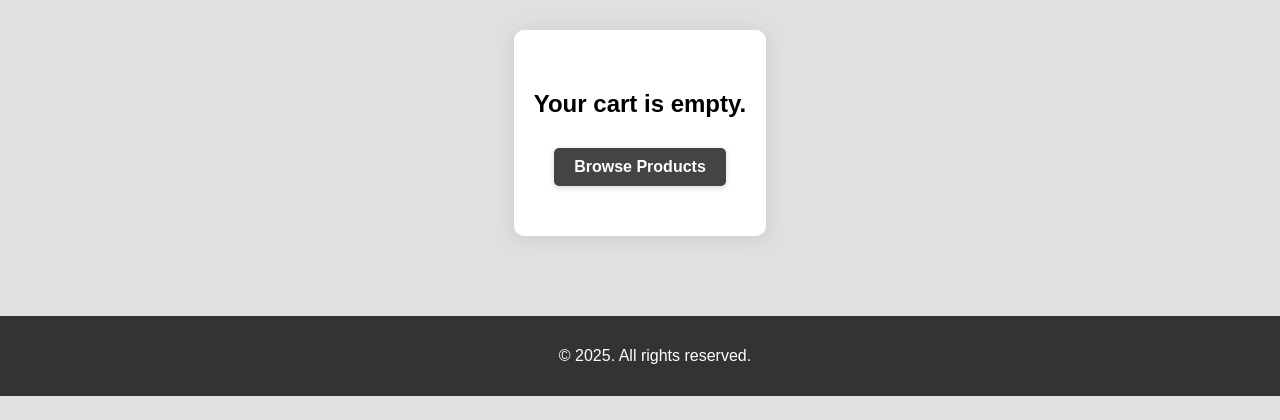
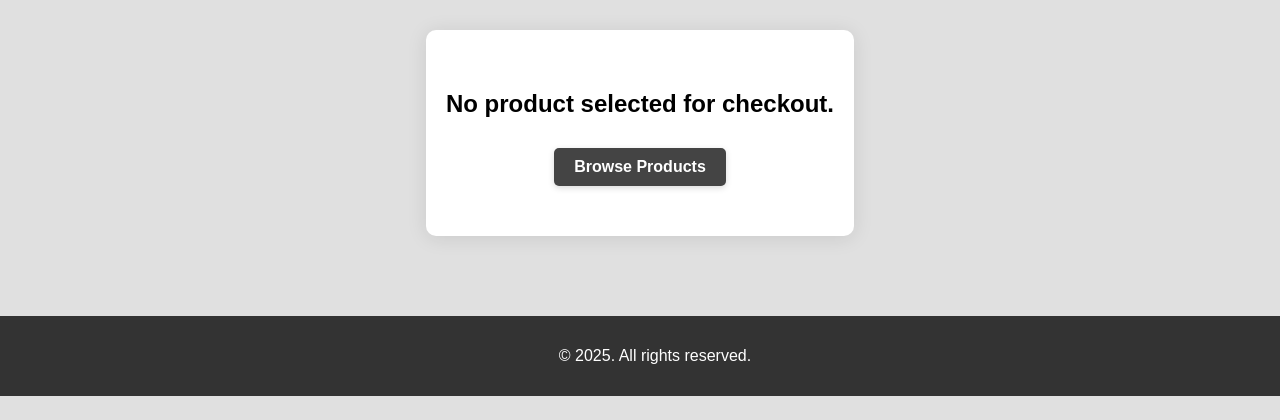
Before and after one commit to adityavshisht/DW3_FinalProject, a PHP site: page /checkout.php in a window 1280 px wide. Shown: the part 105-525 px from the top of the page. Run offline with PHP 8.4, Linux system fonts and the light colour scheme; a user stored in the database is signed in.

```diff
--- a/Pages/checkout.php
+++ b/Pages/checkout.php
@@ -3,75 +3,69 @@ session_start();
 include 'header.php';
 include 'database_connection.php';
 
+// ✅ Ensure user is logged in
 if (!isset($_SESSION['user_id'])) {
-    header("Location: login.php?redirect=checkout.php");
+    $redirectTo = "checkout.php?product_id=" . urlencode($_GET['product_id'] ?? '');
+    header("Location: login.php?redirect=" . $redirectTo);
     exit();
 }
 
-// Make sure cart exists
-if (empty($_SESSION['cart'])) {
-    echo "<main><h2>Your cart is empty.</h2><a href='buy.php' class='btn'>Browse Products</a></main>";
+// ✅ Get product_id from GET or POST
+$product_id = $_SERVER['REQUEST_METHOD'] === 'POST'
+    ? (int)($_POST['product_id'] ?? 0)
+    : (int)($_GET['product_id'] ?? 0);
+
+// ✅ Validate product_id
+if (!$product_id) {
+    echo "<main><h2>No product selected for checkout.</h2><a href='buy.php' class='btn'>Browse Products</a></main>";
     include 'footer.php';
     exit();
 }
 
-// Get products from database
-$product_ids = implode(",", array_keys($_SESSION['cart']));
-$sql = "SELECT * FROM products WHERE product_id IN ($product_ids)";
-$result = $conn->query($sql);
-$products = [];
-$total = 0;
+// ✅ Fetch product details
+$stmt = $conn->prepare("SELECT * FROM products WHERE product_id = ?");
+$stmt->bind_param("i", $product_id);
+$stmt->execute();
+$result = $stmt->get_result();
 
-while ($row = $result->fetch_assoc()) {
-    $row['quantity'] = $_SESSION['cart'][$row['product_id']];
-    $total += $row['price'] * $row['quantity'];
-    $products[] = $row;
+if ($result->num_rows === 0) {
+    echo "<main><h2>Product not found.</h2><a href='buy.php' class='btn'>Back to Products</a></main>";
+    include 'footer.php';
+    exit();
 }
 
-// Handle checkout form submission
-if ($_SERVER['REQUEST_METHOD'] === 'POST') {
-    $name = $_POST['name'];
-    $email = $_POST['email'];
-    $phone = $_POST['phone'];
-    $address = $_POST['address'];
-    $payment = $_POST['payment_method'];
+$product = $result->fetch_assoc();
 
+// ✅ Handle order submission
+if ($_SERVER['REQUEST_METHOD'] === 'POST' && isset($_POST['name'], $_POST['email'], $_POST['phone'], $_POST['address'], $_POST['payment_method'])) {
     $buyer_id = $_SESSION['user_id'];
+    $seller_id = $product['user_id'];
+    $price = $product['price'];
     $payment_status = "Paid";
 
-    foreach ($products as $p) {
-        $product_id = $p['product_id'];
-        $seller_id = $p['user_id'];
-        $price = $p['price'] * $p['quantity'];
+    $stmt = $conn->prepare("INSERT INTO orders (buyer_id, product_id, seller_id, total_price, payment_status) VALUES (?, ?, ?, ?, ?)");
+    $stmt->bind_param("iiids", $buyer_id, $product_id, $seller_id, $price, $payment_status);
+    $stmt->execute();
 
-        $stmt = $conn->prepare("INSERT INTO orders (buyer_id, product_id, seller_id, total_price, payment_status) VALUES (?, ?, ?, ?, ?)");
-        $stmt->bind_param("iiids", $buyer_id, $product_id, $seller_id, $price, $payment_status);
-        $stmt->execute();
-    }
-
-    $_SESSION['cart'] = []; // clear cart
-    echo "<script>alert('✅ Order placed successfully!'); window.location.href='profile.php';</script>";
+    echo "<script>alert('✅ Order placed successfully!'); window.location.href = 'profile.php';</script>";
     exit();
 }
 ?>
 
+<!-- ✅ Checkout UI -->
 <div class="wrapper">
     <main>
         <h2>Checkout</h2>
 
         <div class="checkout-card">
-            <?php foreach ($products as $product): ?>
-                <div style="border-bottom: 1px solid #ccc; margin-bottom: 15px; padding-bottom: 10px;">
-                    <img src="../imgs/<?= htmlspecialchars($product['image']) ?>" class="checkout-image" alt="Product Image">
-                    <h4><?= htmlspecialchars($product['title']) ?></h4>
-                    <p><strong>Qty:</strong> <?= $product['quantity'] ?> &nbsp; | &nbsp;
-                       <strong>Price:</strong> $<?= number_format($product['price'], 2) ?></p>
-                </div>
-            <?php endforeach; ?>
-
-            <p><strong>Total:</strong> $<?= number_format($total, 2) ?></p>
+            <img src="../imgs/<?= htmlspecialchars($product['image']) ?>" alt="Product Image" class="checkout-image">
+            <h4><?= htmlspecialchars($product['title']) ?></h4>
+            <p><strong>Brand:</strong> <?= htmlspecialchars($product['brand']) ?></p>
+            <p><strong>Price:</strong> $<?= number_format($product['price'], 2) ?></p>
 
             <form method="POST" class="checkout-form" onsubmit="return validateCardFields()">
+                <input type="hidden" name="product_id" value="<?= $product['product_id'] ?>">
+
                 <label>Full Name:</label>
                 <input type="text" name="name" required>
 
```
